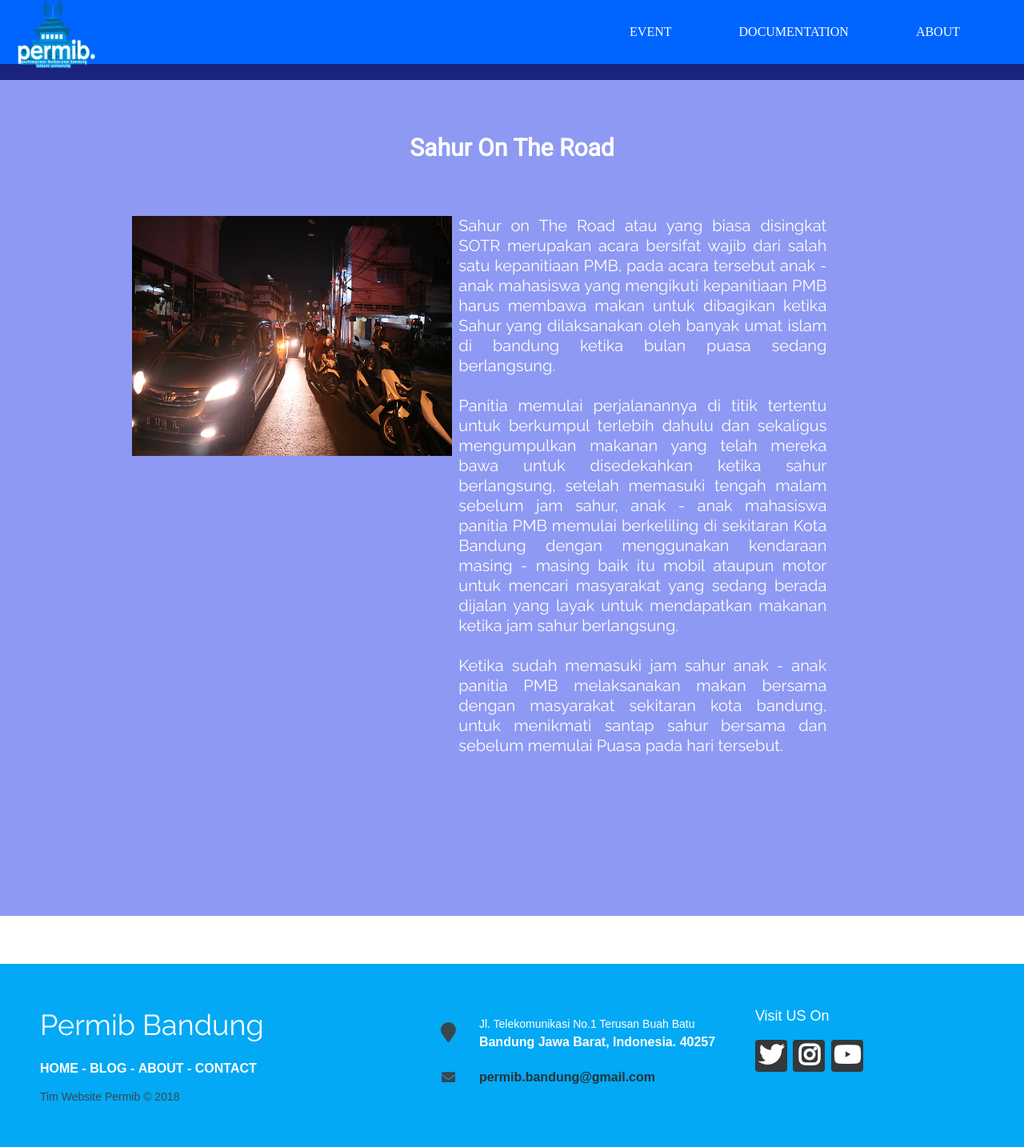
After one commit to Permib/PERMIBV4, a CodeIgniter app: page /projectpermib/sotr in a window 1280 px wide. The commit adds this page. Shown: the whole page at 80% size. Run offline with CodeIgniter, Linux system fonts and the light colour scheme; some libraries are stand-ins or nearby versions.

Commit message:
Penambahan halaman smb, sotr, wisuda. Perbaikan footer dan link

```diff
--- a/application/config/routes.php
+++ b/application/config/routes.php
@@ -58,6 +58,9 @@ $route['dashboard'] = 'admin/admin';
 $route['about'] = 'home/about';
 $route['documentation'] = 'home/documentation';
 $route['event'] = 'home/event';
+$route['smb'] = 'home/smb';
+$route['sotr'] = 'home/sotr';
+$route['wisuda'] = 'home/wisuda';
 
 $route['event/(:any)'] = 'page/detail_page';
 $route['logout'] = 'login/logout';
--- a/application/modules/home/controllers/Home.php
+++ b/application/modules/home/controllers/Home.php
@@ -51,4 +51,40 @@ class Home extends CI_Controller {
 		$this->load->view('v_event');
 		$this->load->view('template/v_footer');
 	}
+
+	public function smb(){
+		$css = array('event_detail.css'); // halaman smb hanya menggunakan event_detail.css
+		$data = array('title' => 'SMB - Perhimpunan Mahasiswa Bandung Telkom university',
+									'css' => $css,
+				);
+
+		$this->load->view('template/v_header', $data);
+		$this->load->view('v_smb');
+		$this->load->view('template/v_footer');
+
+	}
+
+	public function wisuda(){
+		$css = array('event_detail.css'); // halaman smb hanya menggunakan event_detail.css
+		$data = array('title' => 'Wisuda - Perhimpunan Mahasiswa Bandung Telkom university',
+									'css' => $css,
+				);
+
+		$this->load->view('template/v_header', $data);
+		$this->load->view('v_wisuda');
+		$this->load->view('template/v_footer');
+
+	}
+
+	public function sotr(){
+		$css = array('event_detail.css'); // halaman smb hanya menggunakan event_detail.css
+		$data = array('title' => 'Sotr - Perhimpunan Mahasiswa Bandung Telkom university',
+									'css' => $css,
+				);
+
+		$this->load->view('template/v_header', $data);
+		$this->load->view('v_sotr');
+		$this->load->view('template/v_footer');
+
+	}
 }
--- a/application/modules/home/views/v_homepage.php
+++ b/application/modules/home/views/v_homepage.php
@@ -56,7 +56,7 @@
 			  <div class="text">
 				<p> By PERMIBTIVITY</p>
 			  </div>
-			  <a href="#" class="btn">
+			  <a href="<?=base_url('sotr')?>" class="btn">
 				<span class="btn-inner">Learn More</span>
 			  </a>
 			</div>
@@ -72,7 +72,7 @@
 			  <div class="text">
 				<p> By PERMIB </p>
 			  </div>
-			  <a href="#" class="btn">
+			  <a href="<?=base_url('wisuda')?>" class="btn">
 				<span class="btn-inner">Learn More</span>
 			  </a>
 			</div>
@@ -88,7 +88,7 @@
 			  <div class="text">
 				<p> By PERFECT </p>
 			  </div>
-			  <a href="#" class="btn">
+			  <a href="<?=base_url('smb')?>" class="btn">
 				<span class="btn-inner">Learn More</span>
 			  </a>
 			</div>
--- /dev/null
+++ b/application/modules/home/views/v_sotr.php
@@ -0,0 +1,49 @@
+<section class="body-klik-event">
+				<div class="sekat-head"> </div>
+
+				<!-- Konten dari event -->
+				<div class="back-event">
+
+					<div class="circle-judul">
+						<h1> Sahur On The Road </h1>
+					</div>
+
+					<div class="text-pict">
+						<div class="container">
+								<!-- row pict -->
+								<div class="row">
+									<!-- pict -->
+									<div class="col-sm-5 pict">
+										<img src="<?=base_url('assets/image/static_sotr.png')?>">
+									</div>
+
+									<!-- text -->
+									<div class="col-sm-6">
+										<p> Sahur on The Road atau yang biasa disingkat SOTR merupakan acara bersifat wajib dari salah satu
+										kepanitiaan PMB, pada acara tersebut anak - anak mahasiswa yang mengikuti kepanitiaan PMB harus
+										membawa makan untuk dibagikan ketika Sahur yang dilaksanakan oleh banyak umat islam di bandung
+										ketika bulan puasa sedang berlangsung. <br>
+
+										<br>
+
+										Panitia memulai perjalanannya di titik tertentu untuk berkumpul terlebih dahulu dan sekaligus
+										mengumpulkan makanan yang telah mereka bawa untuk disedekahkan ketika sahur berlangsung,
+										setelah memasuki tengah malam sebelum jam sahur, anak - anak mahasiswa panitia PMB memulai
+										berkeliling di sekitaran Kota Bandung dengan menggunakan kendaraan masing - masing baik itu mobil
+										ataupun motor untuk mencari masyarakat yang sedang berada dijalan
+										yang layak untuk mendapatkan makanan ketika jam sahur berlangsung. <br>
+
+										<br>
+
+										Ketika sudah memasuki jam sahur anak - anak panitia PMB melaksanakan makan bersama dengan masyarakat
+										sekitaran kota bandung, untuk menikmati santap sahur bersama dan sebelum memulai Puasa pada hari tersebut.</p>
+									</div>
+
+								</div>
+
+
+						</div>
+					</div>
+				</div>
+
+			</section>
--- a/application/views/template/v_footer.php
+++ b/application/views/template/v_footer.php
@@ -7,11 +7,11 @@
 	          <p class="footer-links">
 	            <a href="<?=base_url('')?>"> HOME </a>
 	            -
-	            <a href="#"> BLOG </a>
+	            <a href="<?=base_url('')?>"> BLOG </a>
 	            -
 	            <a href="<?=base_url('about')?>"> ABOUT </a>
 	            -
-	            <a href="#"> CONTACT </a>
+	            <a href="<?=base_url('')?>"> CONTACT </a>
 	          </p>
 
 	          <p class="footer-tim-web"> Tim Website Permib &copy; 2018</p>
```
Also changed, not shown: application/modules/home/views/v_smb.php (added, +47 -0 lines), application/modules/home/views/v_wisuda.php (added, +44 -0 lines), application/modules/page/controllers/Page.php (line endings or trailing spaces).
